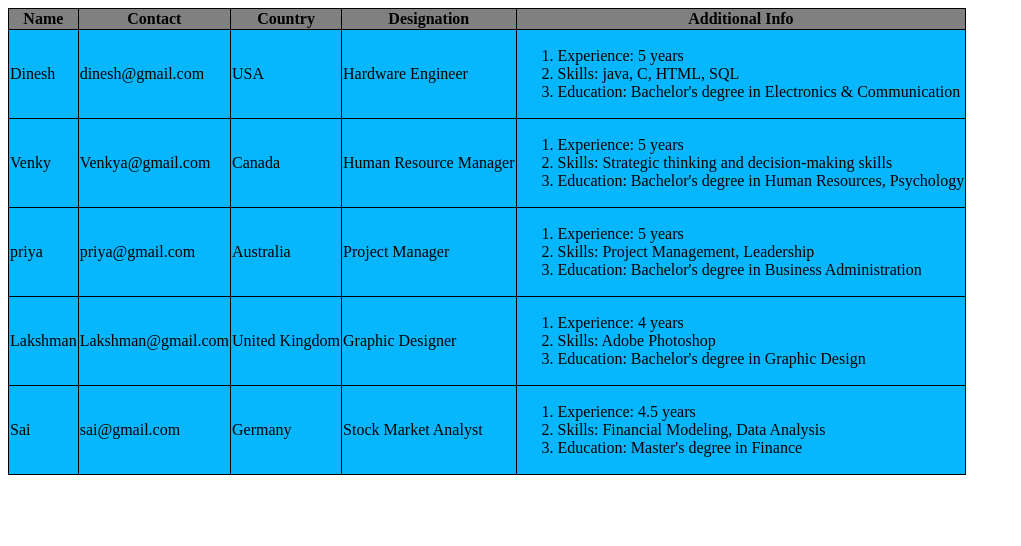
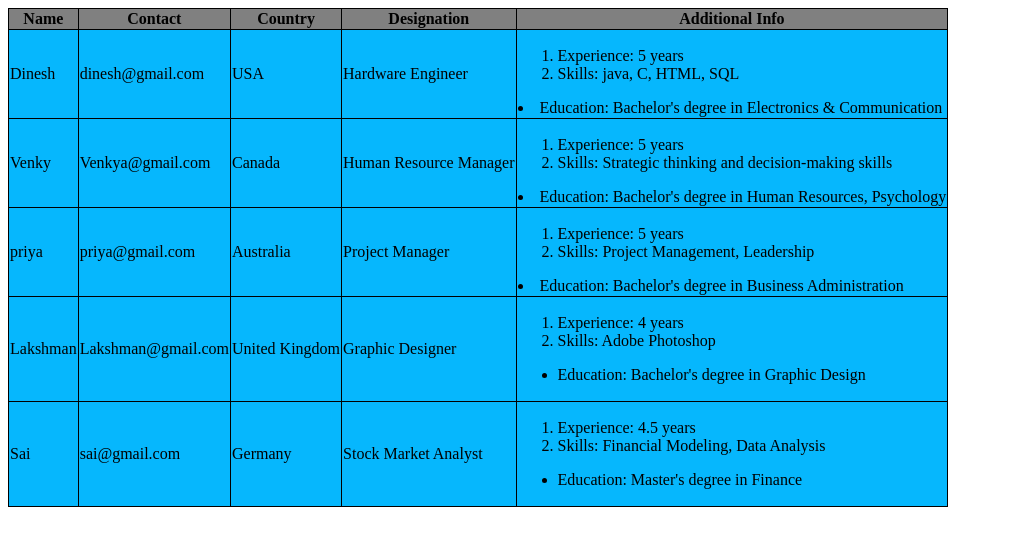
Before and after one commit to shaikbabu21/table1html, a plain HTML site: page index.html in a window 1280 px wide. Shown: the whole page, without its empty margins (0-1021 px from the left). Drawn offline with Linux system fonts and the light colour scheme.

Commit message:
Update index.html

```diff
--- a/index.html
+++ b/index.html
@@ -25,19 +25,19 @@
             <th>Name</th><th>Contact</th><th>Country</th><th>Designation</th><th>Additional Info</th>
         </tr>
         <tr>
-            <td>Dinesh</td><td>dinesh@gmail.com</td><td>USA</td><td>Hardware Engineer</td><td><ol><li>Experience: 5 years</li><li>Skills: java, C, HTML, SQL</li><li>Education: Bachelor's degree in Electronics & Communication</li></ol></td>
+            <td>Dinesh</td><td>dinesh@gmail.com</td><td>USA</td><td>Hardware Engineer</td><td><ol><li>Experience: 5 years</li><li>Skills: java, C, HTML, SQL</li></ol><ul></ul><li>Education: Bachelor's degree in Electronics & Communication</li></ul></td>
         </tr>
         <tr>
-            <td>Venky</td><td>Venkya@gmail.com</td><td>Canada</td><td>Human Resource Manager</td><td><ol><li>Experience: 5 years</li><li>Skills: Strategic thinking and decision-making skills</li><li>Education: Bachelor's degree in Human Resources, Psychology</li></ol></td>
+            <td>Venky</td><td>Venkya@gmail.com</td><td>Canada</td><td>Human Resource Manager</td><td><ol><li>Experience: 5 years</li><li>Skills: Strategic thinking and decision-making skills</li></ol><ul></ul><li>Education: Bachelor's degree in Human Resources, Psychology</li></ul></td>
         </tr>
         <tr>
-            <td>priya</td><td>priya@gmail.com</td><td>Australia</td><td>Project Manager</td><td><ol><li>Experience: 5 years</li><li>Skills: Project Management, Leadership</li><li>Education: Bachelor's degree in Business Administration</li></ol></td>
+            <td>priya</td><td>priya@gmail.com</td><td>Australia</td><td>Project Manager</td><td><ol><li>Experience: 5 years</li><li>Skills: Project Management, Leadership</li></ol><ul></ul><li>Education: Bachelor's degree in Business Administration</li></ul></td>
         </tr>
         <tr>
-            <td>Lakshman</td><td>Lakshman@gmail.com</td><td>United Kingdom</td><td>Graphic Designer</td><td><ol><li>Experience: 4 years</li><li>Skills: Adobe Photoshop</li><li>Education: Bachelor's degree in Graphic Design</li></ol></td>
+            <td>Lakshman</td><td>Lakshman@gmail.com</td><td>United Kingdom</td><td>Graphic Designer</td><td><ol><li>Experience: 4 years</li><li>Skills: Adobe Photoshop</li></ol><ul><li>Education: Bachelor's degree in Graphic Design</li></ul></td>
         </tr>
         <tr>
-            <td>Sai</td><td>sai@gmail.com</td><td>Germany</td><td>Stock Market Analyst</td><td><ol><li>Experience: 4.5 years</li><li>Skills: Financial Modeling, Data Analysis</li><li>Education: Master's degree in Finance</li></ol></td>
+            <td>Sai</td><td>sai@gmail.com</td><td>Germany</td><td>Stock Market Analyst</td><td><ol><li>Experience: 4.5 years</li><li>Skills: Financial Modeling, Data Analysis</li></ol><ul><li>Education: Master's degree in Finance</li></ul></td>
         </tr>
     </table>
 </body>
```
